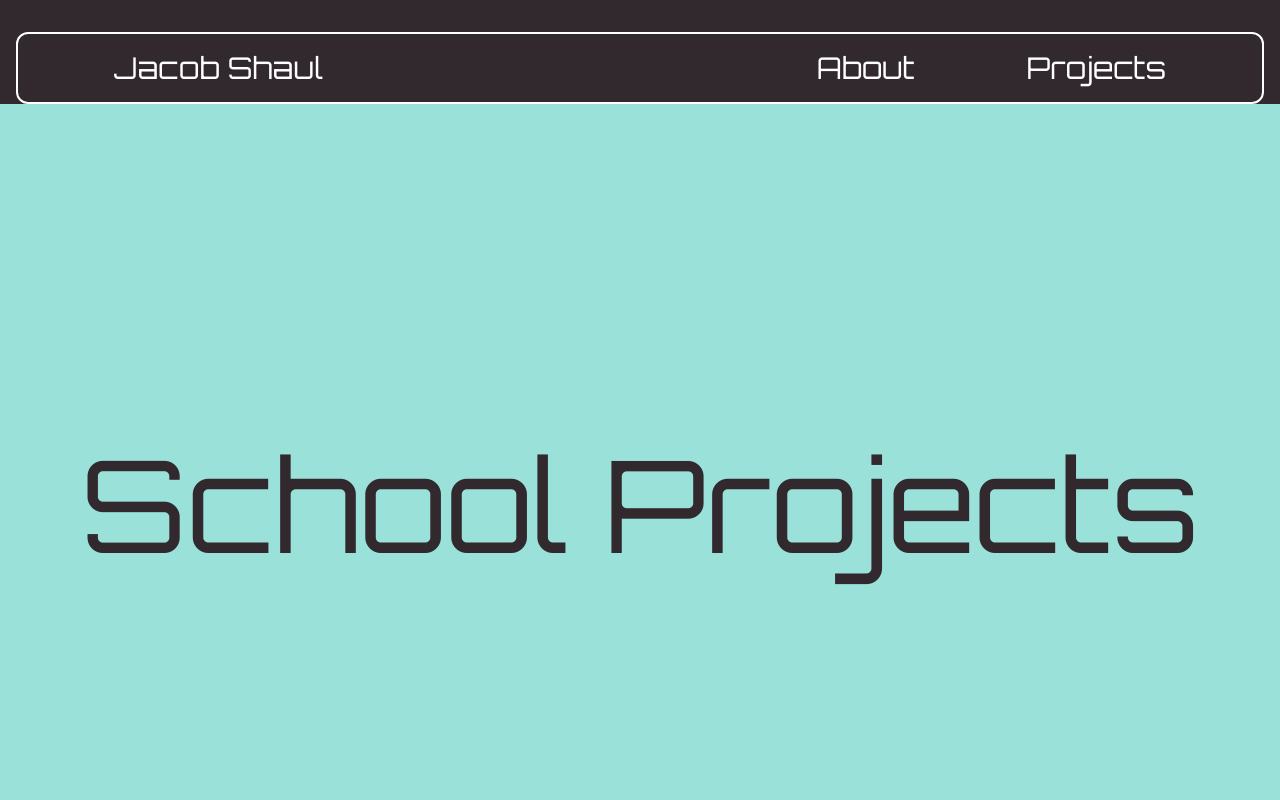
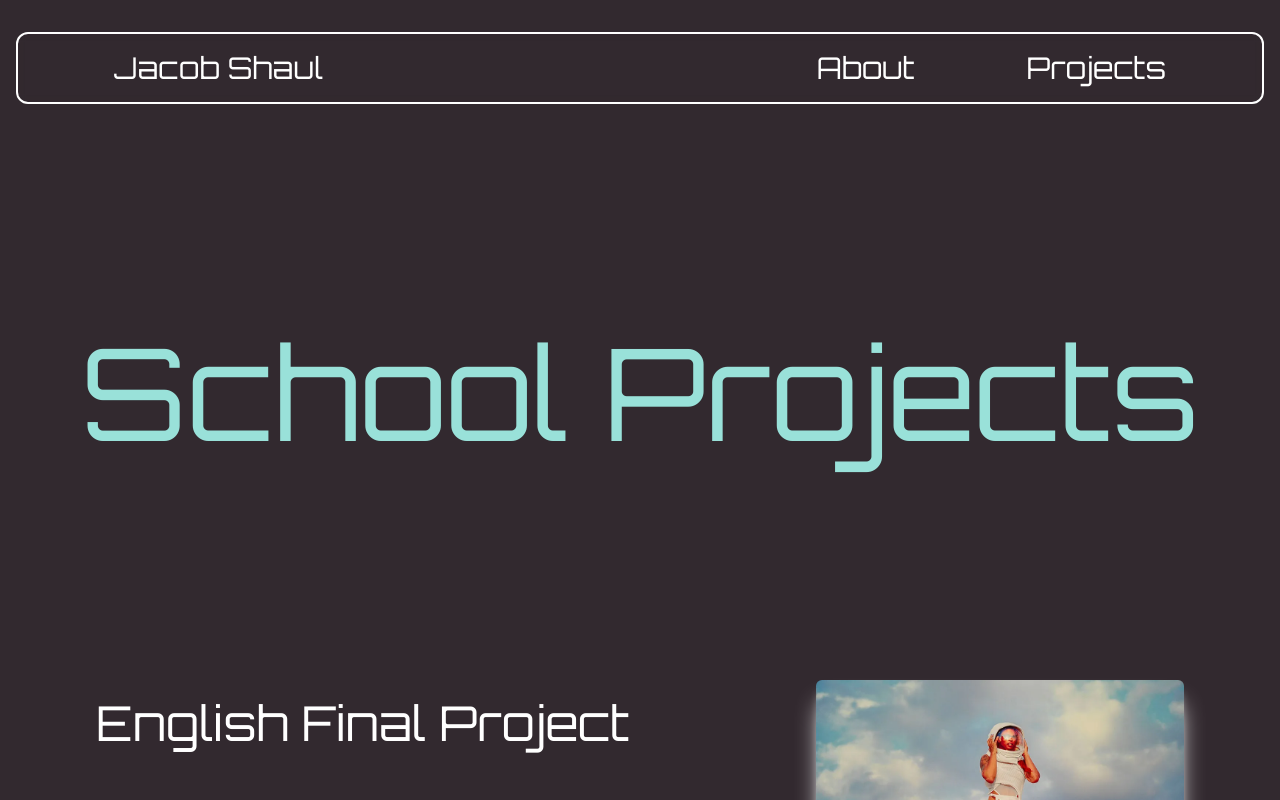
Before and after one commit to jacob-s-codes/personal-portfolio, a Next.js app: page /schoolprojects in a window 1280 px wide. Shown: the top 800 px of the page. Built offline with nearby package versions, Linux system fonts and the light colour scheme.

Commit message:
changed background cause I didn't like it

```diff
--- a/app/components/schoolprojects/Landpage.tsx
+++ b/app/components/schoolprojects/Landpage.tsx
@@ -5,7 +5,7 @@ import englishImage from '../../assets/ifbackground.jpeg';
 const Landpage = () => {
   return (
     <div className='text-white'>
-      <h1 className='text-9xl text-center flex flex-col justify-center text-[#32292F] py-56 bg-[#99E1D9] h-screen'>School Projects</h1>
+      <h1 className='text-9xl text-center flex flex-col justify-center text-[#99E1D9] my-56'>School Projects</h1>
 
 
       <div className='flex flex-row items-center justify-center mt-56 gap-x-12'>
```
